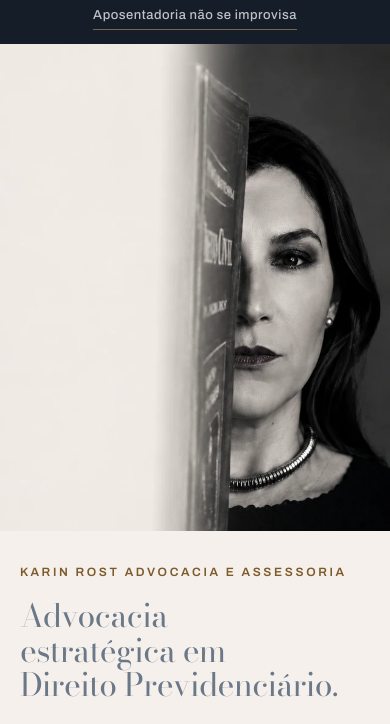
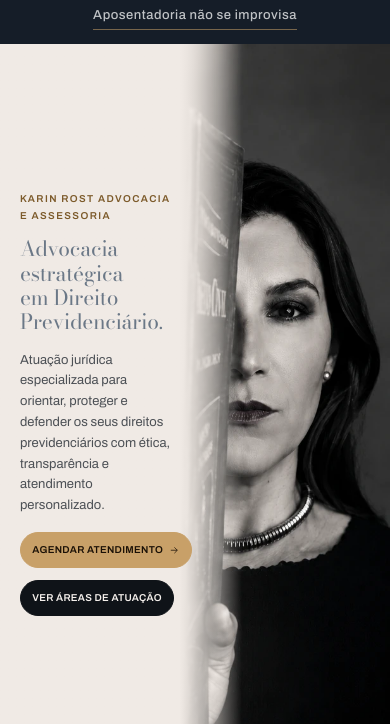
Before and after one commit to useekayro/Landing-Page-Karin-Rost, a website: page index.html in a window 390 px wide. Shown: the part 80-804 px from the top of the page. Drawn offline with nearby package versions, Linux system fonts and the light colour scheme.

Commit message:
Hero mobile com a mesma composicao do desktop
O celular deixa de empilhar arte e texto: a foto volta a ocupar a
secao inteira e a tipografia pousa nela, a esquerda, como no PC.

Isso so e possivel porque a coluna clara da arte vertical e chapada
(entre #EFE9E5 e #F1EBE6, medida em 20 pontos) e vai de 0 a 41-46%
da largura, de cima a baixo. O campo da secao repete esse hex e um
degrade da MESMA cor estende a coluna por cima da faixa de sombra —
onde ele e opaco a foto ja era aquela cor. Ele morre em 62%, antes
do livro e do rosto.

O limite saiu do perfil de luminancia, coluna a coluna: a foto
sozinha sustenta o titulo ate 39%, a sombra da parede ocupa 40-50% e
o livro comeca em ~50%. A caixa de texto termina em 44vw, dentro da
parte opaca.

- tipografia desce um degrau: titulo 21px, lead 13px, kicker 10px
- as pilulas sao opacas e carregam o proprio contraste, entao passam
  dos 44vw ate 62vw, onde o rotulo cabe em uma linha
- a secundaria vira solida no celular: contorno precisaria de fundo
  claro atras, e ali ja e sombra

Medido sobre o pixel composto: kicker 5,25:1, titulo 3,78:1, lead
6,81:1. Em 375x812 o hero fecha em 812 cravados, com os dois CTAs
dentro da dobra. Desktop intocado.

Co-Authored-By: Claude Opus 5 <noreply@anthropic.com>

```diff
--- a/assets/css/05-sections.css
+++ b/assets/css/05-sections.css
@@ -1036,33 +1036,84 @@
      manter a figura no quadro, e o texto desce para o campo — que é
      o hex exato da metade clara do arquivo, então do lado esquerdo a
      emenda some. */
-  /* A arte aqui é a vertical 9:16, não um recorte da horizontal: a
-     coluna clara dela ocupa só 42% da largura, estreita demais para
-     receber texto, então a composição continua empilhada — arte em
-     cima, tipografia embaixo no campo.
+  /* MESMA COMPOSIÇÃO DO DESKTOP, e não uma versão empilhada: a arte
+     ocupa a seção inteira e a tipografia pousa nela, à esquerda.
 
-     A janela é 4:5. Cover sobre a arte 9:16 mostra 80% da altura do
-     arquivo, e o object-position em 20% traz o corte para o alto,
-     onde estão o rosto e o livro. Custa 281px a mais que a faixa 2:1
-     anterior; é o preço de mostrar a foto que foi enquadrada para o
-     celular em vez de uma fatia dela. */
+     Só é possível porque a coluna clara da arte vertical é chapada
+     — medida em 20 pontos, fica entre #EFE9E5 e #F1EBE6 — e vai de
+     0 a 41-46% da largura, de cima a baixo. O campo da seção repete
+     esse hex, e um degradê da MESMA cor estende a coluna por cima da
+     faixa de sombra (42-64%). Onde ele é opaco a foto já era aquela
+     cor: não é véu sobre fotografia, é a continuação do campo dela.
+
+     O preço é a caixa de texto: 375px de tela dão 200px de coluna,
+     então a tipografia inteira desce um degrau. Não é possível ter
+     ao mesmo tempo a figura em tamanho digno e um titular de 32px
+     ao lado dela nessa largura. */
+  .hero { --campo-hero: #F0EAE5; background: var(--campo-hero); }
   .hero__marca { padding-block: 0.85rem; gap: var(--s1); }
-  .hero__campo { display: block; }
-  .hero__foto { position: relative; inset: auto; }
+
+  .hero__campo {
+    position: relative;
+    display: flex;
+    align-items: center;
+  }
+  .hero__foto { position: absolute; inset: 0; }
   .hero__foto img {
-    height: auto;
-    aspect-ratio: 4 / 5;
-    object-position: center 20%;
+    width: 100%; height: 100%;
+    aspect-ratio: auto;
+    object-fit: cover;
+    object-position: 100% center;
   }
-  .hero__wrap { padding-block: var(--s5) var(--s6); }
-  .hero__texto { max-width: none; }
-  /* O orçamento da dobra é apertado: cada um destes recortes vale
-     entre 8 e 24px, e juntos são o que traz o botão principal para
-     dentro dos 812px de um iPhone SE. */
-  .hero__titulo { font-size: 2rem; }
-  .hero__kicker { margin-bottom: var(--s3); }
-  .hero__lead   { margin-bottom: var(--s4); }
-  .hero__acoes .btn { padding: 0.95rem 1.4rem; }
+  /* Opaco até 46% e some em 62%: medido no perfil de luminância da
+     arte, a coluna clara aguenta texto até 39% sozinha, a sombra da
+     parede vai de 40% a 50% e o livro começa em ~50%. O degradê
+     cobre a sombra — nunca o livro nem o rosto. */
+  .hero__foto::after {
+    content: "";
+    position: absolute; inset: 0;
+    background: linear-gradient(90deg,
+      var(--campo-hero) 0 46%,
+      color-mix(in srgb, var(--campo-hero) 45%, transparent) 56%,
+      transparent 62%);
+    pointer-events: none;
+  }
+
+  .hero__wrap { padding-block: var(--s5); }
+  /* A caixa termina em 44vw, dentro da parte opaca do degradê. É o
+     limite físico: com a figura em tamanho digno, 375px de tela
+     deixam ~145px de coluna para o texto. */
+  .hero__texto { max-width: calc(44vw - var(--gutter)); }
+
+  .hero__kicker {
+    font-size: 0.625rem;
+    letter-spacing: 0.14em;
+    margin-bottom: var(--s2);
+  }
+  .hero__titulo {
+    font-size: 1.3125rem;
+    line-height: 1.16;
+    letter-spacing: -0.01em;
+    margin-bottom: var(--s3);
+  }
+  .hero__lead {
+    font-size: 0.8125rem;
+    line-height: 1.6;
+    margin-bottom: var(--s3);
+  }
+  /* As pílulas são opacas: carregam o próprio contraste e não
+     dependem do campo claro atrás. Por isso elas — e só elas —
+     passam dos 44vw do texto e vão até 62vw, onde o rótulo cabe em
+     uma linha. Pelo mesmo motivo a secundária vira sólida aqui: um
+     contorno precisaria de fundo claro atrás, e ali já é sombra. */
+  .hero__acoes { gap: var(--s2); width: min(62vw, 18rem); max-width: none; }
+  .hero__acoes .btn { justify-content: center; }
+  .hero__acoes .btn--linha {
+    background: var(--tinta-escura);
+    color: var(--marfim);
+    border-color: var(--tinta-escura);
+  }
+  .hero__acoes .btn { padding: 0.75rem 0.7rem; font-size: 0.625rem; letter-spacing: 0.03em; gap: 0.4rem; }
 
   .deco--arc { display: none; }
 }
```
Also changed, not shown: DESIGN.md (+25 -10 lines).
